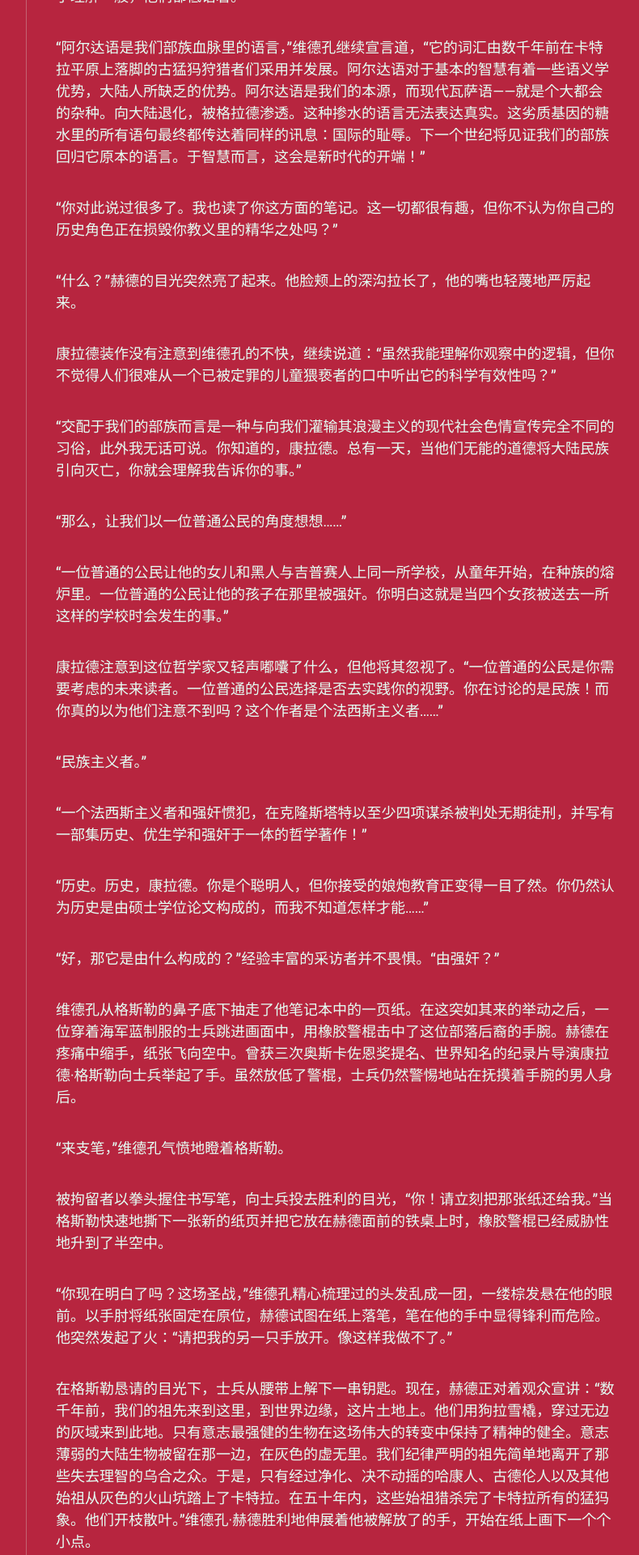
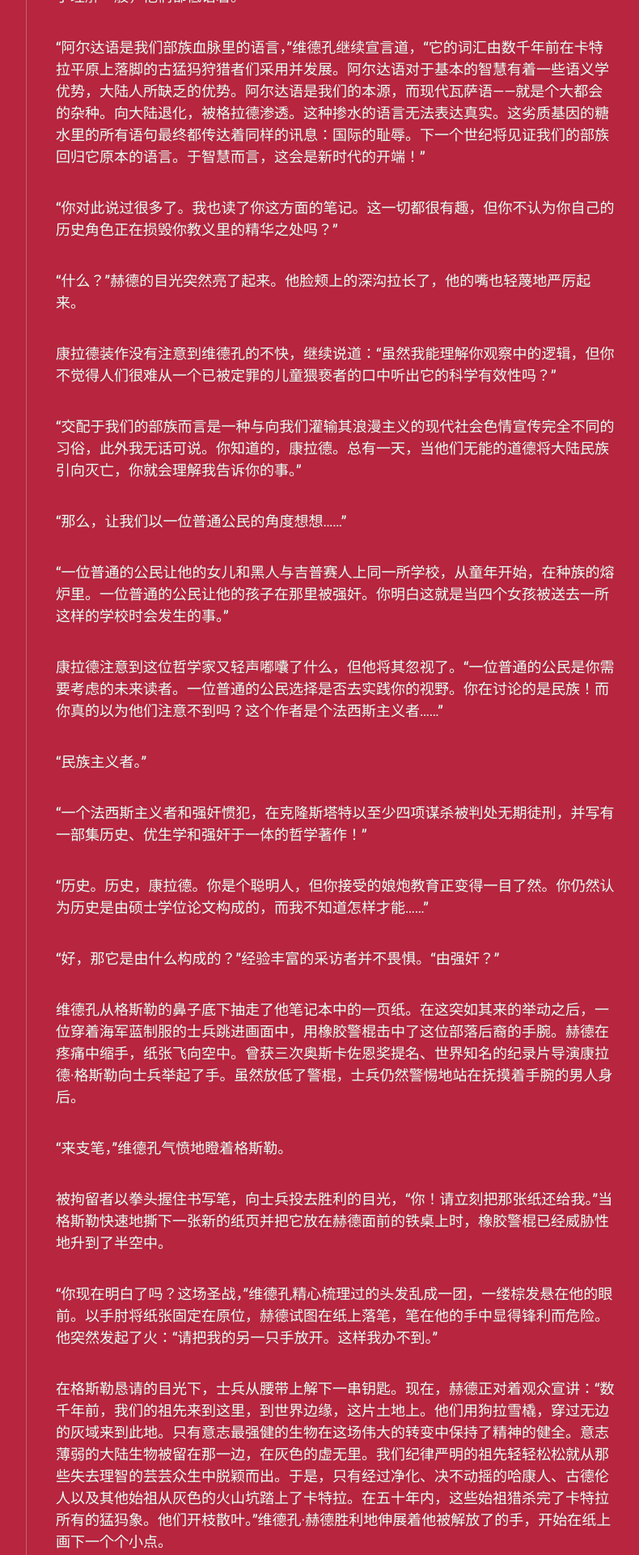
Before and after one commit to scatterdclouds/scatterdclouds.github.io, a Jekyll site: the page built from _posts/2023-08-24-vitkunhird.md, in a window 1280 px wide. Shown: the part 3080-5000 px from the top of the page at 81% size, without its empty margins (357-1147 px from the left). Built offline with Jekyll 4.4.1, drawn with Linux system fonts in a browser that asks for light colours; nearby versions of some CDN libraries; some web fonts are replaced; comment, search, counter and statistics services are not loaded.

Commit message:
Update 2023-08-24-vitkunhird.md

```diff
--- a/_posts/2023-08-24-vitkunhird.md
+++ b/_posts/2023-08-24-vitkunhird.md
@@ -97,9 +97,9 @@ Extract from "4. Vitkun Hird" from *Sacred and Terrible Air* by Robert Kurvitz
 
 被拘留者以拳头握住书写笔，向士兵投去胜利的目光，“你！请立刻把那张纸还给我。”当格斯勒快速地撕下一张新的纸页并把它放在赫德面前的铁桌上时，橡胶警棍已经威胁性地升到了半空中。
 
-“你现在明白了吗？这场圣战，”维德孔精心梳理过的头发乱成一团，一缕棕发悬在他的眼前。以手肘将纸张固定在原位，赫德试图在纸上落笔，笔在他的手中显得锋利而危险。他突然发起了火：“请把我的另一只手放开。像这样我做不了。”
+“你现在明白了吗？这场圣战，”维德孔精心梳理过的头发乱成一团，一缕棕发悬在他的眼前。以手肘将纸张固定在原位，赫德试图在纸上落笔，笔在他的手中显得锋利而危险。他突然发起了火：“请把我的另一只手放开。这样我办不到。”
 
-在格斯勒恳请的目光下，士兵从腰带上解下一串钥匙。现在，赫德正对着观众宣讲：“数千年前，我们的祖先来到这里，到世界边缘，这片土地上。他们用狗拉雪橇，穿过无边的灰域来到此地。只有意志最强健的生物在这场伟大的转变中保持了精神的健全。意志薄弱的大陆生物被留在那一边，在灰色的虚无里。我们纪律严明的祖先简单地离开了那些失去理智的乌合之众。于是，只有经过净化、决不动摇的哈康人、古德伦人以及其他始祖从灰色的火山坑踏上了卡特拉。在五十年内，这些始祖猎杀完了卡特拉所有的猛犸象。他们开枝散叶。”维德孔·赫德胜利地伸展着他被解放了的手，开始在纸上画下一个个小点。
+在格斯勒恳请的目光下，士兵从腰带上解下一串钥匙。现在，赫德正对着观众宣讲：“数千年前，我们的祖先来到这里，到世界边缘，这片土地上。他们用狗拉雪橇，穿过无边的灰域来到此地。只有意志最强健的生物在这场伟大的转变中保持了精神的健全。意志薄弱的大陆生物被留在那一边，在灰色的虚无里。我们纪律严明的祖先轻轻松松就从那些失去理智的芸芸众生中脱颖而出。于是，只有经过净化、决不动摇的哈康人、古德伦人以及其他始祖从灰色的火山坑踏上了卡特拉。在五十年内，这些始祖猎杀完了卡特拉所有的猛犸象。他们开枝散叶。”维德孔·赫德胜利地伸展着他被解放了的手，开始在纸上画下一个个小点。
 
 “这是一条基本的优生学定律，康拉德，最基本的。当环境越有挑战性，未来的人类就能在草原之壁以外走得越远。在这里，在这片黑暗的、积雪的地域……人不应该在此生活。只为了生存，就必须发展出一种超人的趋势。”
 
```
